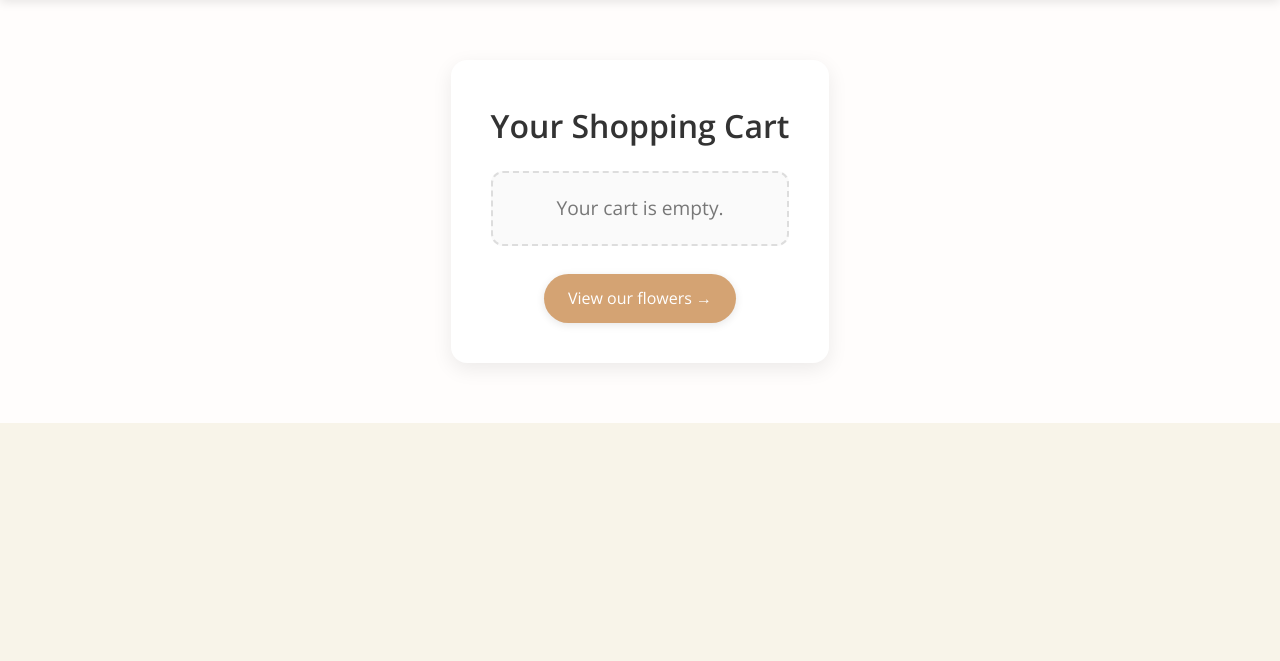
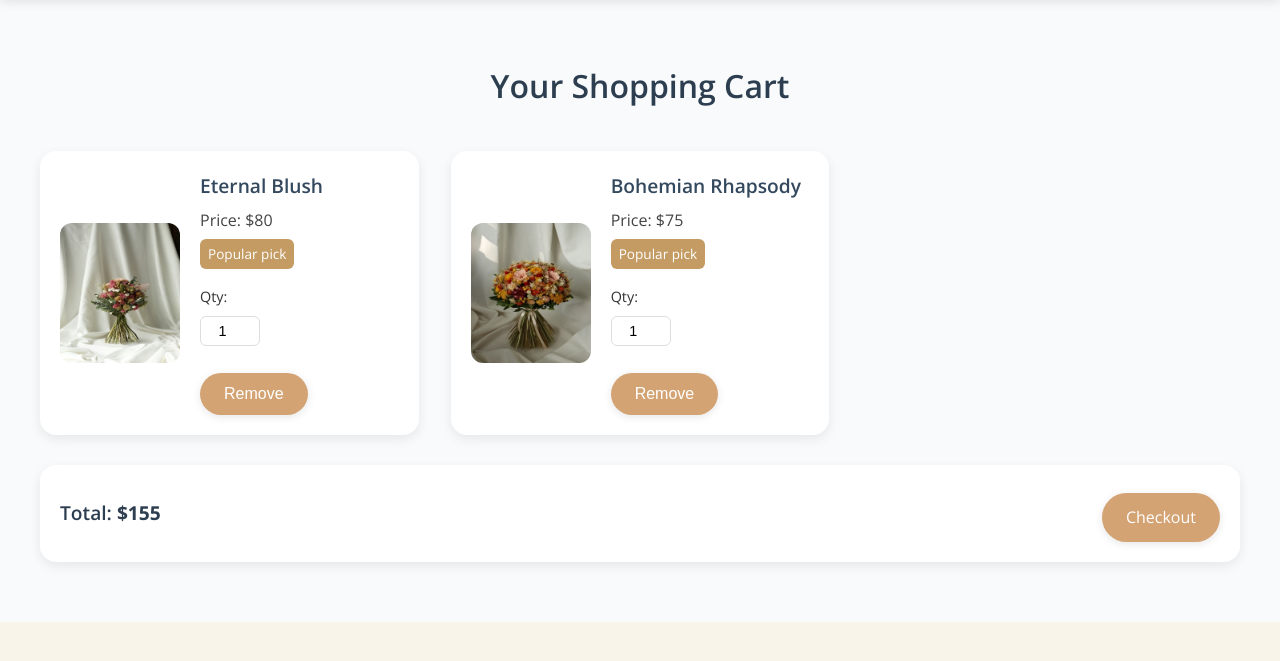
Before and after one commit to Malavika-5/Flower-shop-landing-page, a Flask app: page /cart in a window 1280 px wide. Shown: the part 90-751 px from the top of the page. Run offline with Flask 3, Linux system fonts and the light colour scheme; grey boxes are pictures that could not be loaded.

Commit message:
Update cart.html

```diff
--- a/templates/cart.html
+++ b/templates/cart.html
@@ -33,10 +33,11 @@
                 <li><a class="nav-link" href="#catalog">Catalog</a></li>
                 <li><a class="nav-link" href="#contact">Contact</a></li>
                 <li><a class="nav-link" href="{{ url_for('cart') }}"><i class="fas fa-shopping-cart"></i> Cart</a></li>
+
             </ul>
         </nav>
     </header>
-
+    <!--
     <section class="cart-section-empty">
         <div class="container-empty">
             <h2>Your Shopping Cart</h2>
@@ -45,15 +46,15 @@
             </div>
             <a href="{{ url_for('home') }}#catalog" class="hero-button">View our flowers →</a>
         </div>
-    </section>
+    </section> -->
 
 
-    <!-- <section class="cart-section">
+    <section class="cart-section">
         <div class="container">
             <h2>Your Shopping Cart</h2>
             <div class="cart-items">
                 <div class="cart-item">
-                    <img src="images/f1.jpeg" alt="placeholder">
+                    <img src="{{ url_for('static', filename='images/f1.jpeg') }}" alt="placeholder">
                     <div class="cart-item-details">
                         <h4>Eternal Blush</h4>
                         <p>Price: $80</p>
@@ -67,7 +68,7 @@
                 </div>
 
                 <div class="cart-item">
-                    <img src="images/f2.jpeg" alt="placeholder">
+                    <img src="{{ url_for('static', filename='images/f2.jpeg') }}" alt="placeholder">
                     <div class="cart-item-details">
                         <h4>Bohemian Rhapsody</h4>
                         <p>Price: $75</p>
@@ -84,10 +85,10 @@
             </div>
             <div class="cart-total">
                 <p>Total: <strong>$155</strong></p>
-                <button class="checkout-btn">Checkout</button>
+                <a href="{{ url_for('order') }}" class="hero-button">Checkout</a>
             </div>
         </div>
-    </section> -->
+    </section>
 
     <!-- Script inside HTML -->
     <script>
```
